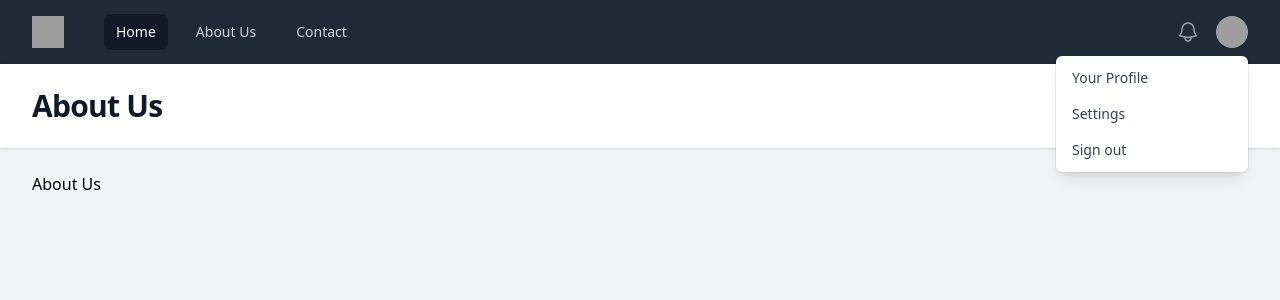
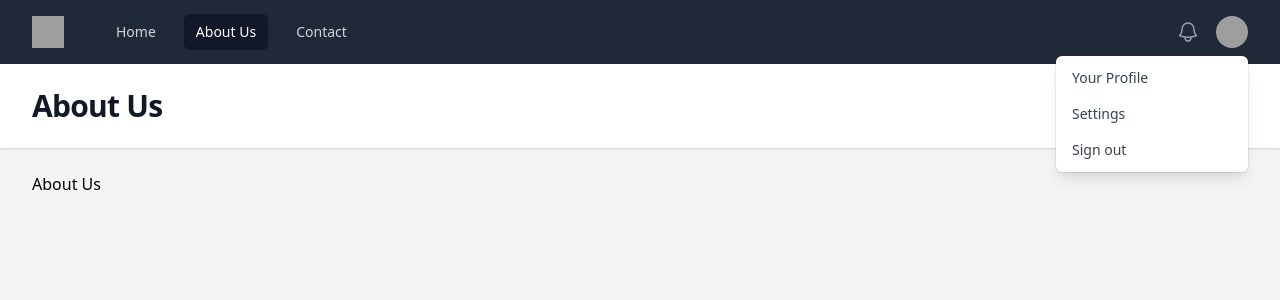
Before and after one commit to abimaelst/php-blog, a PHP site: page /about.php in a window 1280 px wide. Shown: the top 300 px of the page. Run offline with PHP 8.4, Linux system fonts and the light colour scheme; some libraries are stand-ins or nearby versions; grey boxes are pictures that could not be loaded.

Commit message:
adding dynamic variable to the nav bar

```diff
--- a/views/partials/nav.php
+++ b/views/partials/nav.php
@@ -8,9 +8,9 @@
                 <div class="hidden md:block">
                     <div class="ml-10 flex items-baseline space-x-4">
                         <!-- Current: "bg-gray-900 text-white", Default: "text-gray-300 hover:bg-gray-700 hover:text-white" -->
-                        <a href="/" class="bg-gray-900 text-white rounded-md px-3 py-2 text-sm font-medium" aria-current="page">Home</a>
-                        <a href="/about.php" class="text-gray-300 hover:bg-gray-700 hover:text-white rounded-md px-3 py-2 text-sm font-medium">About Us</a>
-                        <a href="/contact.php" class="text-gray-300 hover:bg-gray-700 hover:text-white rounded-md px-3 py-2 text-sm font-medium">Contact</a>
+                        <a href="/" class="<?= $_SERVER['REQUEST_URI'] === '/' ? 'bg-gray-900 text-white' : 'text-gray-300' ?>  hover:bg-gray-700 hover:text-white rounded-md px-3 py-2 text-sm font-medium" aria-current="page">Home</a>
+                        <a href="/about.php" class="<?= $_SERVER['REQUEST_URI'] === '/about.php' ? 'bg-gray-900 text-white' : 'text-gray-300' ?> hover:bg-gray-700 hover:text-white rounded-md px-3 py-2 text-sm font-medium">About Us</a>
+                        <a href="/contact.php" class="<?= $_SERVER['REQUEST_URI'] === '/contact.php' ? 'bg-gray-900 text-white' : 'text-gray-300' ?> hover:bg-gray-700 hover:text-white rounded-md px-3 py-2 text-sm font-medium">Contact</a>
                     </div>
                 </div>
             </div>
```
Also changed, not shown: index.php (+7 -0 lines).
